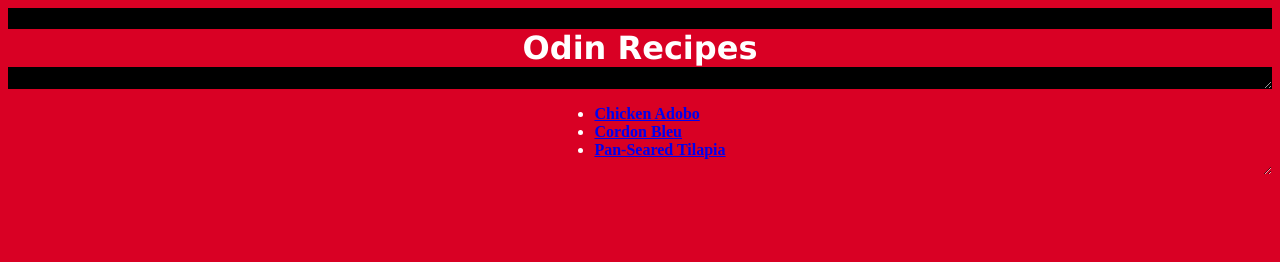
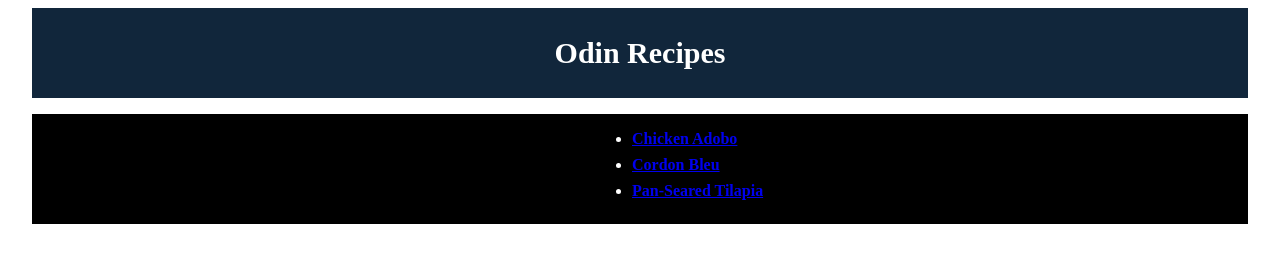
Before and after one commit to nikkorosano/odin-recipes, a plain HTML site: page index.html in a window 1280 px wide. Drawn offline with Linux system fonts and the light colour scheme.

Commit message:
Cleaned all of the CSS files

```diff
--- a/index.html
+++ b/index.html
@@ -8,9 +8,7 @@
   </head>
   <body>
     <div class="card">
-      <h1 style="font-family: Verdana, Geneva, Tahoma, sans-serif">
-        Odin Recipes
-      </h1>
+      <h1>Odin Recipes</h1>
     </div>
 
     <div class="container">
--- a/recipes/style.css
+++ b/recipes/style.css
@@ -1,30 +1,31 @@
-* {
-    background-color: #D90024;
-}
-
 div#contents {
     margin: auto;
-    width: 50%;
-    padding: 10px;
 }
 
 div.description {
+    background-color: black;
     text-align: justify;
-    background-color: #EF5400;
     color: white;
+    padding: 16px 16px;
+    padding-left: 300px;
+    padding-right: 300px;
 }
 
 div.ing {
+    padding-left: 300px;
+    padding-right: 300px;
+    padding-top: 24px;
+    padding-bottom: 24px;
     background-color:#2B4456;
     color: white;
 }
 
 div#banner {
-    background-color: #E20101;
-    color: yellow;
+    color: #11263B;
     text-align: center;
 }
 
 div.img {
     background-color: #11263B;
+    padding: 24px 24px;
 }
--- a/style.css
+++ b/style.css
@@ -1,29 +1,32 @@
-* {
-    background-color: #D90024;
-}
-
-div {
-    resize: vertical;
-    overflow: auto;
-  }
-
 h1 {
     color: white;
-    text-align: center;
 }
 
 .card {
-    background-color: black;
-
+    background-color: #11263B;
+    padding-top: 8px;
+    padding-bottom: 8px;
+    text-align: center;
+    font-family: 'Times New Roman', Times, serif;
+    font-size: 15px;
+    margin-left: 24px;
+    margin-right: 24px;
 }
 
 div.container {
-    text-align: center;
-    background-color: #D90024;;
+    background-color: black;
+    margin-left: 24px;
+    margin-right: 24px;
 }
 
 ul.recipe {
     color: white;
-    display: inline-block;
-    text-align: left;
+    padding-left: 600px;
+    padding-top: 16px;
+    padding-bottom: 16px;
 }
+
+li {
+    font-size: 16px;
+    margin-bottom: 8px;
+}
```
Also changed, not shown: recipes/adobo.html (+1 -1 lines).
